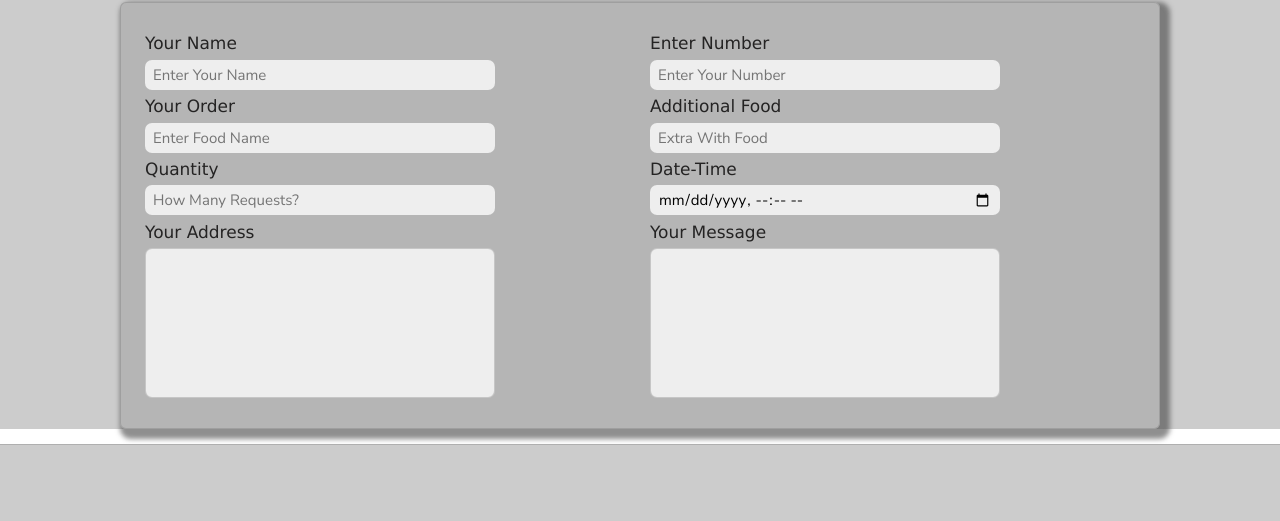
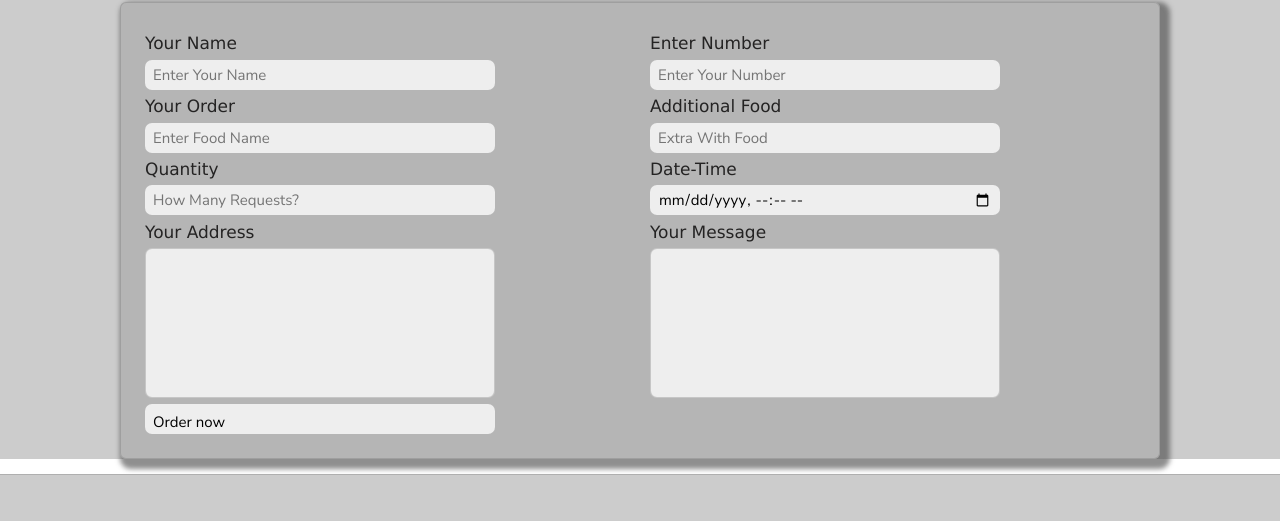
Before and after one commit to Baha-Messaoudi/restaurationwebsite, a plain HTML site: page index.html in a window 1280 px wide. Shown: the part 4154-4675 px from the top of the page. Drawn offline with nearby package versions, Linux system fonts and the light colour scheme; a web font is replaced by a local one.

Commit message:
Add files via upload

```diff
--- a/index.html
+++ b/index.html
@@ -427,6 +427,8 @@
                     <textarea name="" id="" cols="30" rows="10"></textarea>
                 </div>
             </div>
+            <div class="bttn03">
+            <input type="submit" value="Order now" class="btn3"></div>
         </form>
     </section>
     <!-----------------------------------------foter----------------------------------------------------->
```
